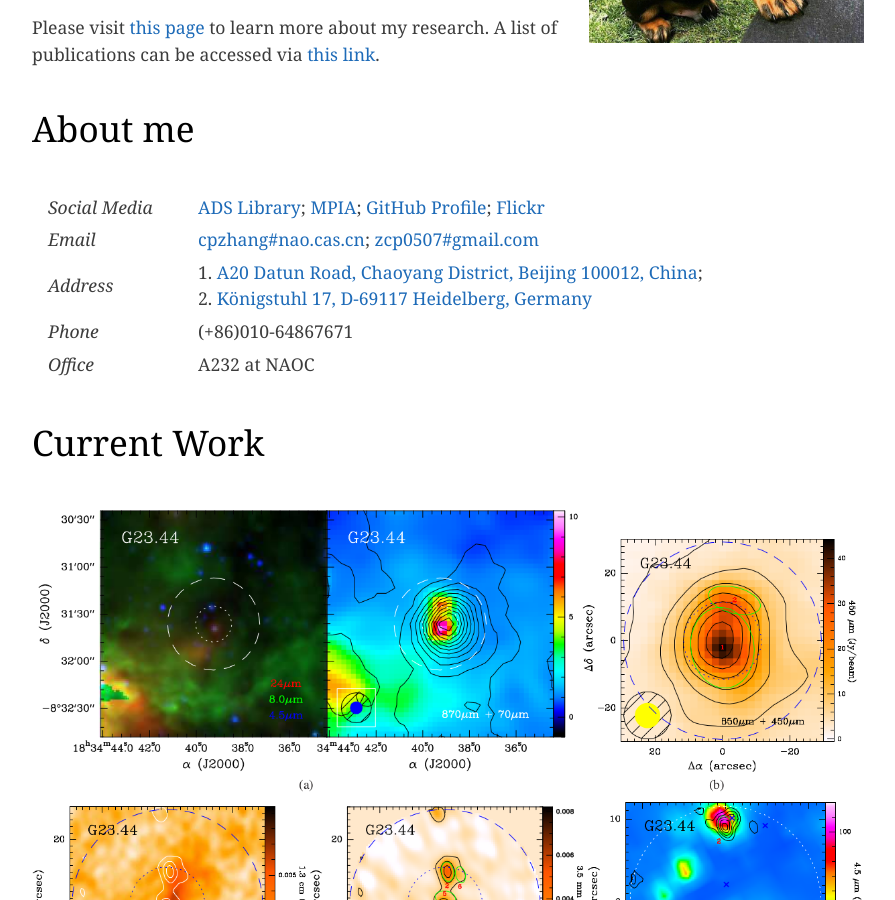
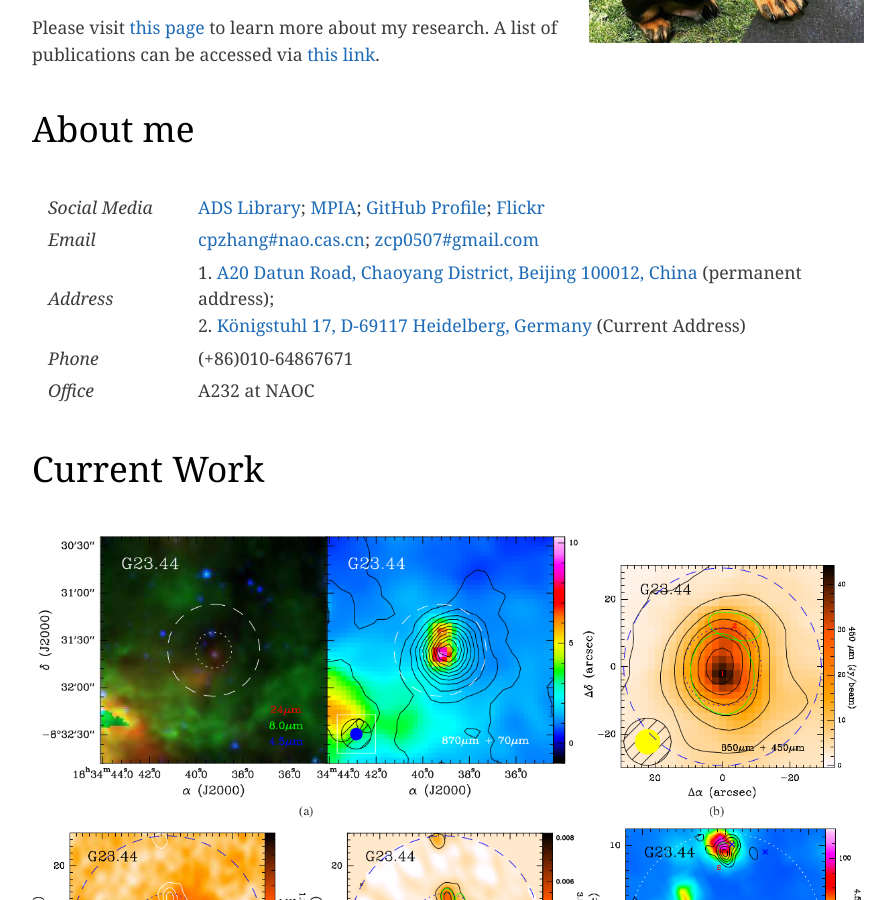
Before and after one commit to zcp521/zcp521.github.io, a Jekyll site: the page built from index.html, in a window 1280 px wide and 900 px high, scrolled down 762 px. Shown: the whole window, without its empty margins (192-1087 px from the left). Built offline with Jekyll 4.4.1, drawn with Linux system fonts in a browser that asks for light colours; the list of posts is cut into pages by our own code.

Commit message:
Initial commit

```diff
--- a/index.html
+++ b/index.html
@@ -54,8 +54,8 @@ tagline: "National Astronomical Observatories, Chinese Academy of Sciences"
     	    <td style="border: 0px solid #FFFFFF; padding: 0.2rem 1rem;"><em>Address</em></td>
     	    <td style="border: 0px solid #FFFFFF; padding: 0.2rem 1rem;">
     	    	1. <a href="https://goo.gl/maps/cU3t4AMEghu">A20 Datun Road, Chaoyang District,
-    	    	Beijing 100012, China</a>;<br />
-		2. <a href="https://goo.gl/hynyuc">Königstuhl 17, D-69117 Heidelberg, Germany</a></td>
+    	    	Beijing 100012, China</a> (permanent address);<br />
+		2. <a href="https://goo.gl/hynyuc">Königstuhl 17, D-69117 Heidelberg, Germany</a> (Current Address)</td>
     	</tr>
     	<tr>
     	    <td style="border: 0px solid #FFFFFF; padding: 0.2rem 1rem;"><em>Phone</em></td>
```
